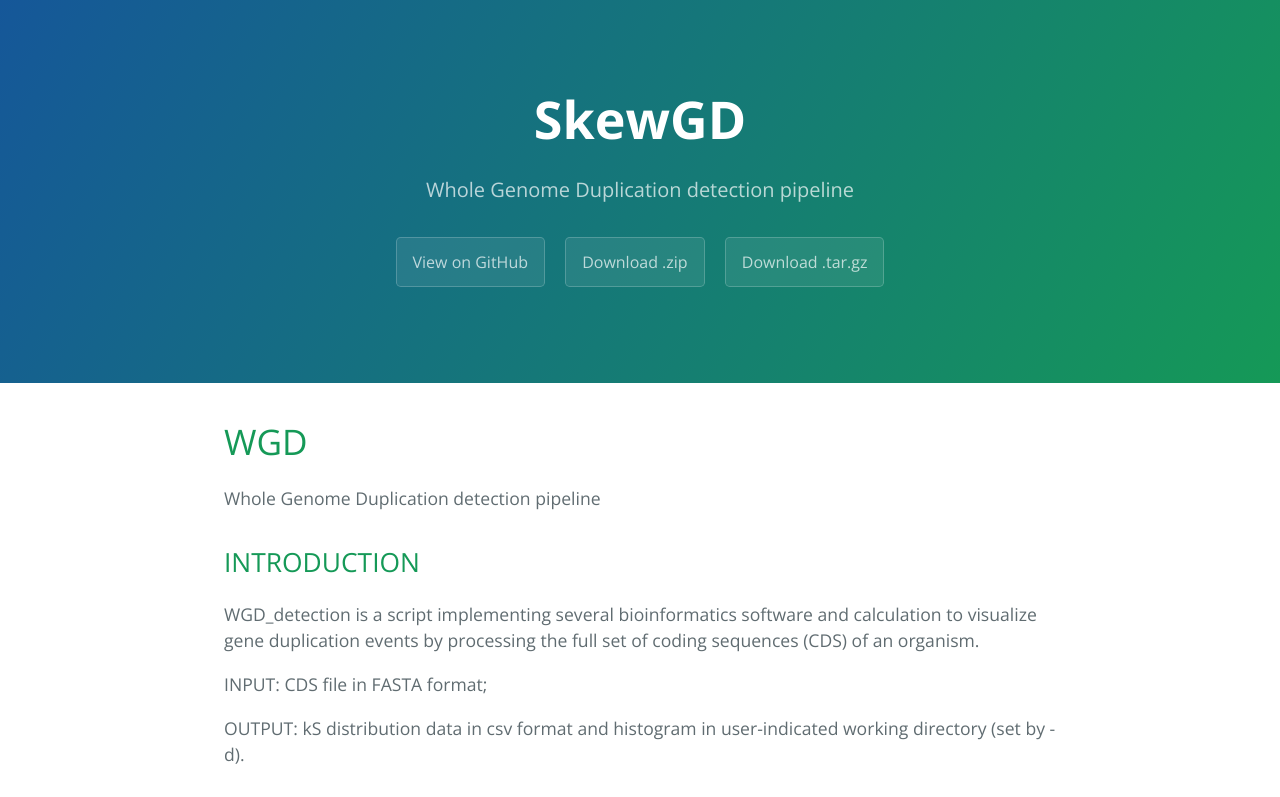
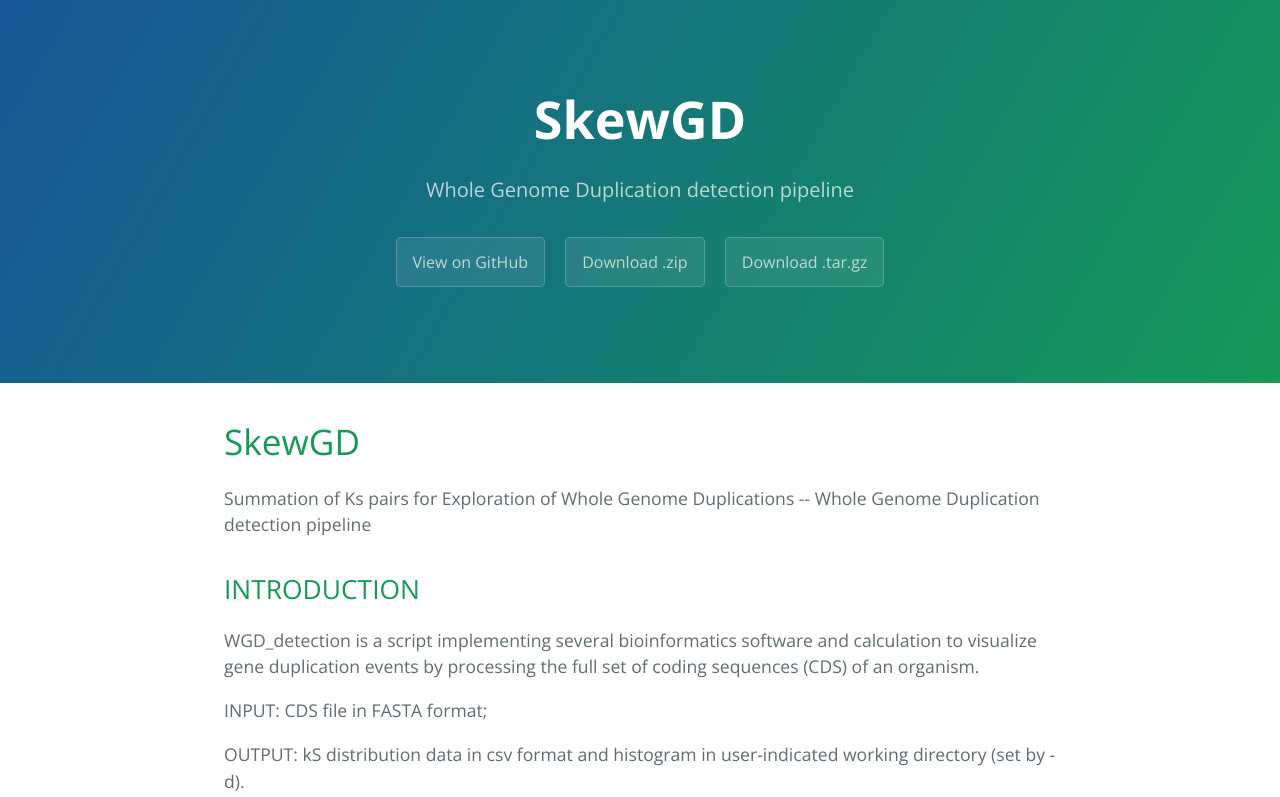
Before and after one commit to LongTianPy/SkewGD_v1, a plain HTML site: page index.html in a window 1280 px wide. Shown: the top 797 px of the page. Drawn offline with nearby package versions, Linux system fonts and the light colour scheme.

Commit message:
Create gh-pages branch via GitHub

```diff
--- a/index.html
+++ b/index.html
@@ -20,9 +20,9 @@
 
     <section class="main-content">
       <h1>
-<a id="wgd" class="anchor" href="#wgd" aria-hidden="true"><span aria-hidden="true" class="octicon octicon-link"></span></a>WGD</h1>
+<a id="skewgd" class="anchor" href="#skewgd" aria-hidden="true"><span aria-hidden="true" class="octicon octicon-link"></span></a>SkewGD</h1>
 
-<p>Whole Genome Duplication detection pipeline</p>
+<p>Summation of Ks pairs for Exploration of Whole Genome Duplications -- Whole Genome Duplication detection pipeline</p>
 
 <h2>
 <a id="introduction" class="anchor" href="#introduction" aria-hidden="true"><span aria-hidden="true" class="octicon octicon-link"></span></a>INTRODUCTION</h2>
```
Also changed, not shown: params.json (+1 -1 lines).
